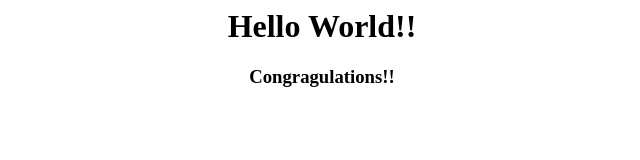
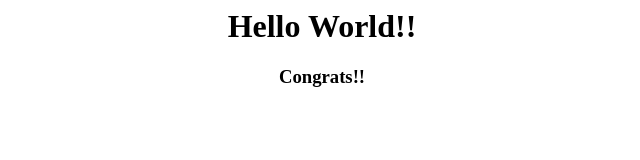
Before and after one commit to rahmansk/jenkins-docker-01, a plain HTML site: page index.html in a window 1280 px wide. Shown: the full height of the page, 318-958 px from the left. Drawn offline with Linux system fonts and the light colour scheme.

Commit message:
Update index.html

```diff
--- a/index.html
+++ b/index.html
@@ -1,2 +1,2 @@
 <h1 align="center">Hello World!!</h1>
-<h3 align="center">Congragulations!!</h3>
+<h3 align="center">Congrats!!</h3>
```
